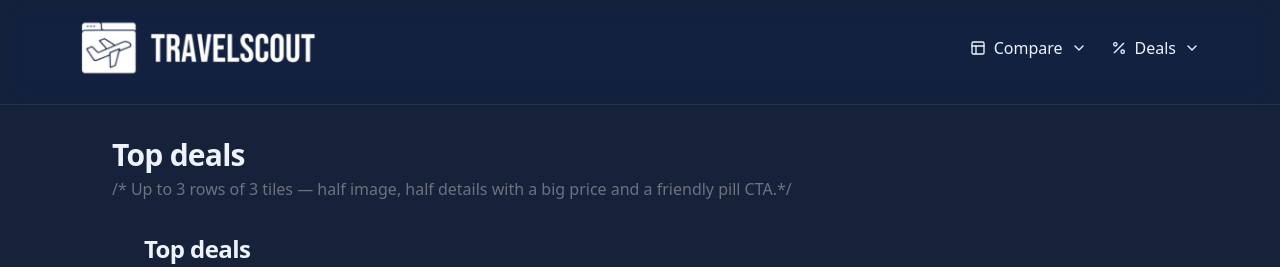
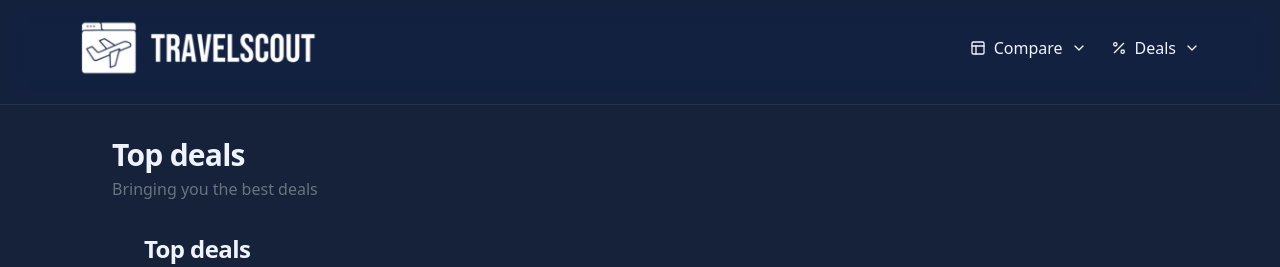
Before and after one commit to BrettWS2025/travelscout, a Next.js app: page /top-deals/topdeals in a window 1280 px wide. Shown: the top 267 px of the page. Built offline with nearby package versions, Linux system fonts and the light colour scheme.

Commit message:
Update page.tsx

```diff
--- a/app/(marketing)/top-deals/topdeals/page.tsx
+++ b/app/(marketing)/top-deals/topdeals/page.tsx
@@ -15,7 +15,7 @@ return (
 <div>
 <h1 className="text-3xl font-bold tracking-tight">Top deals</h1>
 <p className="mt-1 text-gray-500">
-/* Up to 3 rows of 3 tiles — half image, half details with a big price and a friendly pill CTA.*/
+Bringing you the best deals
 </p>
 </div>
 </div>
```
